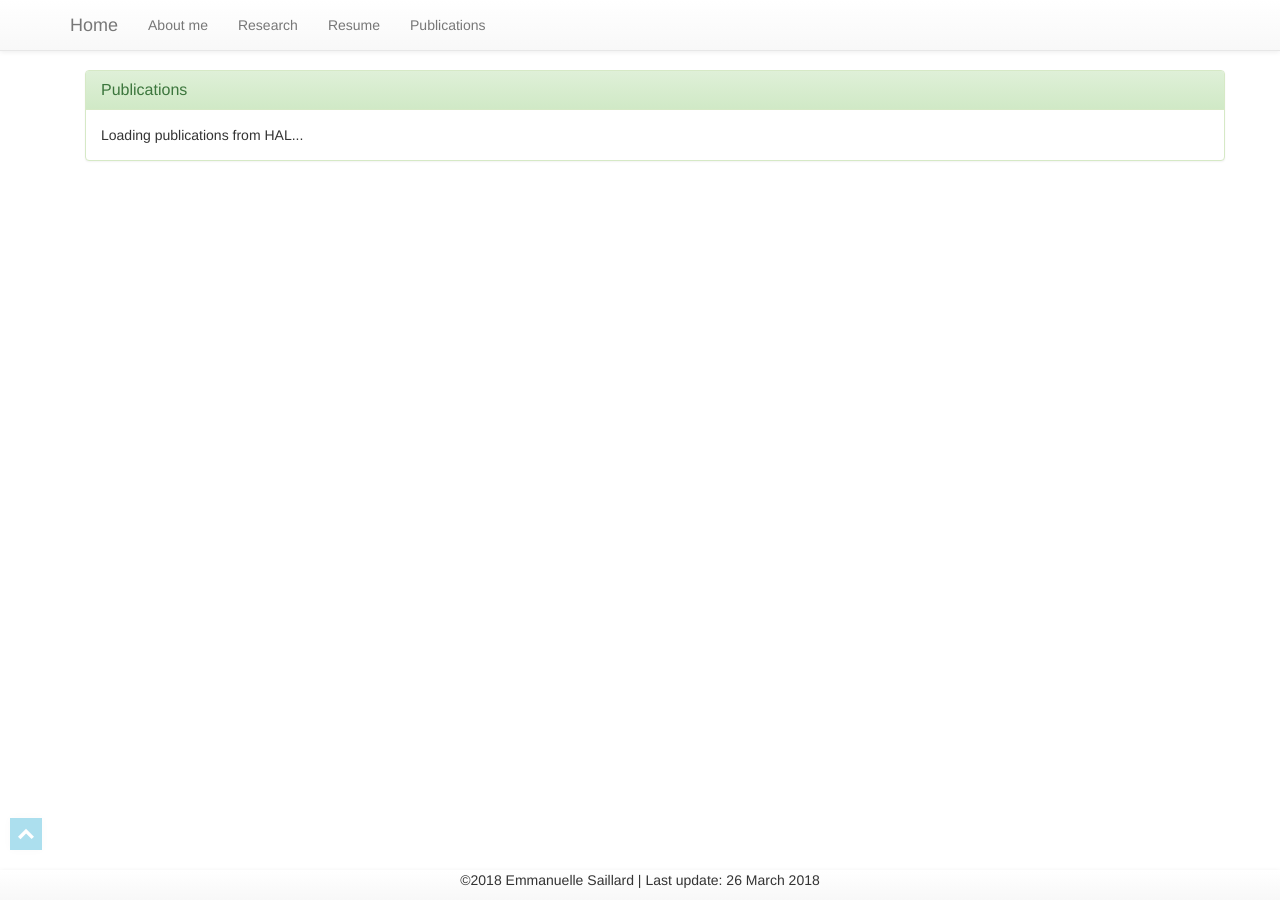
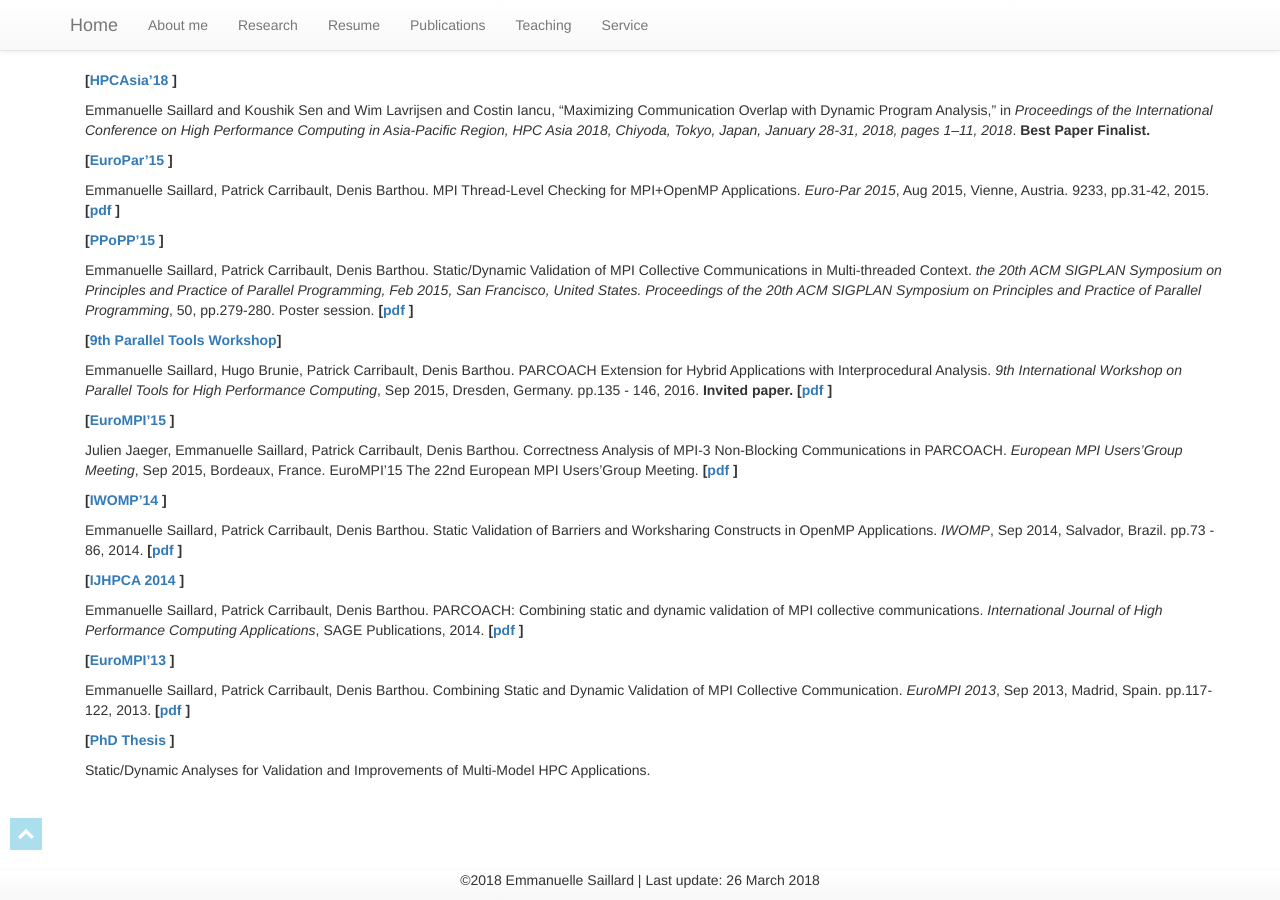
Before and after one commit to esaillar/manou, a Jekyll site: the page built from publications.md, in a window 1280 px wide. Built offline with Jekyll 4.4.1, drawn with Linux system fonts in a browser that asks for light colours.

Commit message:
Teaching + service + a lot of modif

```diff
--- a/_includes/header.html
+++ b/_includes/header.html
@@ -16,6 +16,8 @@
         <li {% if page.section == "research" %} class="active"{% endif %}><a href="{{ site.baseurl }}/research">Research</a></li>
         <li {% if page.section == "resume" %} class="active"{% endif %}><a href="{{ site.baseurl }}/resume">Resume</a></li>
         <li {% if page.section == "publications" %} class="active"{% endif %}><a href="{{ site.baseurl }}/publications">Publications</a></li>
+        <li {% if page.section == "teaching" %} class="active"{% endif %}><a href="{{ site.baseurl }}/teaching">Teaching</a></li>
+        <li {% if page.section == "service" %} class="active"{% endif %}><a href="{{ site.baseurl }}/service">Service</a></li>
       </ul>
     </div><!--/.nav-collapse -->
   </div>
--- a/publications.md
+++ b/publications.md
@@ -4,14 +4,59 @@ title: Publications
 permalink: /publications/
 ---
 
+<b> [<a href="http://sighpc.ipsj.or.jp/HPCAsia2018/" target="_blank">HPCAsia'18 </a>] </b>
+<p markdown="1">
+Emmanuelle Saillard and Koushik Sen and Wim Lavrijsen and Costin Iancu, "Maximizing Communication Overlap with Dynamic Program Analysis," in _Proceedings of the International Conference on High Performance Computing in Asia-Pacific Region, HPC Asia 2018, Chiyoda, Tokyo, Japan, January 28-31, 2018, pages 1--11, 2018_.	**Best Paper Finalist.**
+</p>
 
-<div class="panel panel-success" markdown="1">
-  <div class="panel-heading">
-    <h3 class="panel-title">Publications</h3>
-  </div>
-  <div class="panel-body">
-<div id="publications-hal">Loading publications from HAL...</div>
-<script src="{{site.baseurl}}/js/hal.js"></script>
-<script>load_from_hal("184161", "Emmanuelle Saillard" ,"{{site.baseurl}}");</script>
-  </div>
-</div>
+
+<b> [<a href="http://europar2015.par.tuwien.ac.at" target="_blank">EuroPar'15 </a>] </b>
+<p markdown="1">
+Emmanuelle Saillard, Patrick Carribault, Denis Barthou. MPI Thread-Level Checking for MPI+OpenMP Applications. _Euro-Par 2015_, Aug 2015, Vienne, Austria. 9233, pp.31-42, 2015.
+<b> [<a href="https://hal.inria.fr/hal-01199718" target="_blank">pdf </a>] </b>
+</p>
+
+
+<b> [<a href="https://ppopp15.soe.ucsc.edu" target="_blank">PPoPP'15 </a>] </b>
+<p markdown="1">
+Emmanuelle Saillard, Patrick Carribault, Denis Barthou. Static/Dynamic Validation of MPI Collective Communications in Multi-threaded Context. _the 20th ACM SIGPLAN Symposium on Principles and Practice of Parallel Programming, Feb 2015, San Francisco, United States. Proceedings of the 20th ACM SIGPLAN Symposium on Principles and Practice of Parallel Programming_, 50, pp.279-280. Poster session.
+<b> [<a href="https://hal.inria.fr/hal-01253204" target="_blank">pdf </a>] </b>
+</p>
+
+
+<b> [<a href="https://tools.zih.tu-dresden.de/2015/" target="_blank">9th Parallel Tools Workshop</a>] </b>
+<p markdown="1">
+Emmanuelle Saillard, Hugo Brunie, Patrick Carribault, Denis Barthou. PARCOACH Extension for Hybrid Applications with Interprocedural Analysis. _9th International Workshop on Parallel Tools for High Performance Computing_, Sep 2015, Dresden, Germany. pp.135 - 146, 2016. **Invited paper.**
+<b> [<a href="https://hal.inria.fr/hal-01420655" target="_blank">pdf </a>] </b>
+</p>
+
+<b> [<a href="https://eurompi2015.bordeaux.inria.fr" target="_blank">EuroMPI'15 </a>] </b>
+<p markdown="1">
+Julien Jaeger, Emmanuelle Saillard, Patrick Carribault, Denis Barthou. Correctness Analysis of MPI-3 Non-Blocking Communications in PARCOACH. _European MPI Users'Group Meeting_, Sep 2015, Bordeaux, France. EuroMPI'15 The 22nd European MPI Users'Group Meeting.
+<b> [<a href="https://hal.inria.fr/hal-01252321" target="_blank">pdf </a>] </b>
+</p>
+
+
+<b> [<a href="http://www.openmp.org/uncategorized/iwomp-2014-call-for-papers/" target="_blank">IWOMP'14 </a>] </b>
+<p markdown="1">
+Emmanuelle Saillard, Patrick Carribault, Denis Barthou. Static Validation of Barriers and Worksharing Constructs in OpenMP Applications. _IWOMP_, Sep 2014, Salvador, Brazil. pp.73 - 86, 2014.
+<b> [<a href="https://hal.inria.fr/hal-01078759" target="_blank">pdf </a>] </b>
+</p>
+
+
+<b> [<a href=" " target="_blank">IJHPCA 2014 </a>] </b>
+<p markdown="1">
+Emmanuelle Saillard, Patrick Carribault, Denis Barthou. PARCOACH: Combining static and dynamic validation of MPI collective communications. _International Journal of High Performance Computing Applications_, SAGE Publications, 2014. <b> [<a href="https://hal.inria.fr/hal-01078762" target="_blank">pdf </a>] </b>
+</p>
+
+<b> [<a href="https://www.arcos.inf.uc3m.es/old/eurompi2013/Home.shtml" target="_blank">EuroMPI'13 </a>] </b>
+<p markdown="1">
+Emmanuelle Saillard, Patrick Carribault, Denis Barthou. Combining Static and Dynamic Validation of MPI Collective Communication. _EuroMPI 2013_, Sep 2013, Madrid, Spain. pp.117-122, 2013. <b> [<a href="https://hal.inria.fr/hal-00920901" target="_blank">pdf </a>] </b>
+</p>
+
+
+
+
+<b> [<a href="https://hal.inria.fr/tel-01228072" target="_blank">PhD Thesis </a>] </b>
+<p>Static/Dynamic Analyses for Validation and Improvements of Multi-Model HPC Applications.
+</p>
```
Also changed, not shown: index.md (+20 -13 lines), oldpubli.md (added, +17 -0 lines), research.md (+16 -2 lines), resume.md (+22 -15 lines), service.md (added, +18 -0 lines), teaching.md (added, +53 -0 lines).
